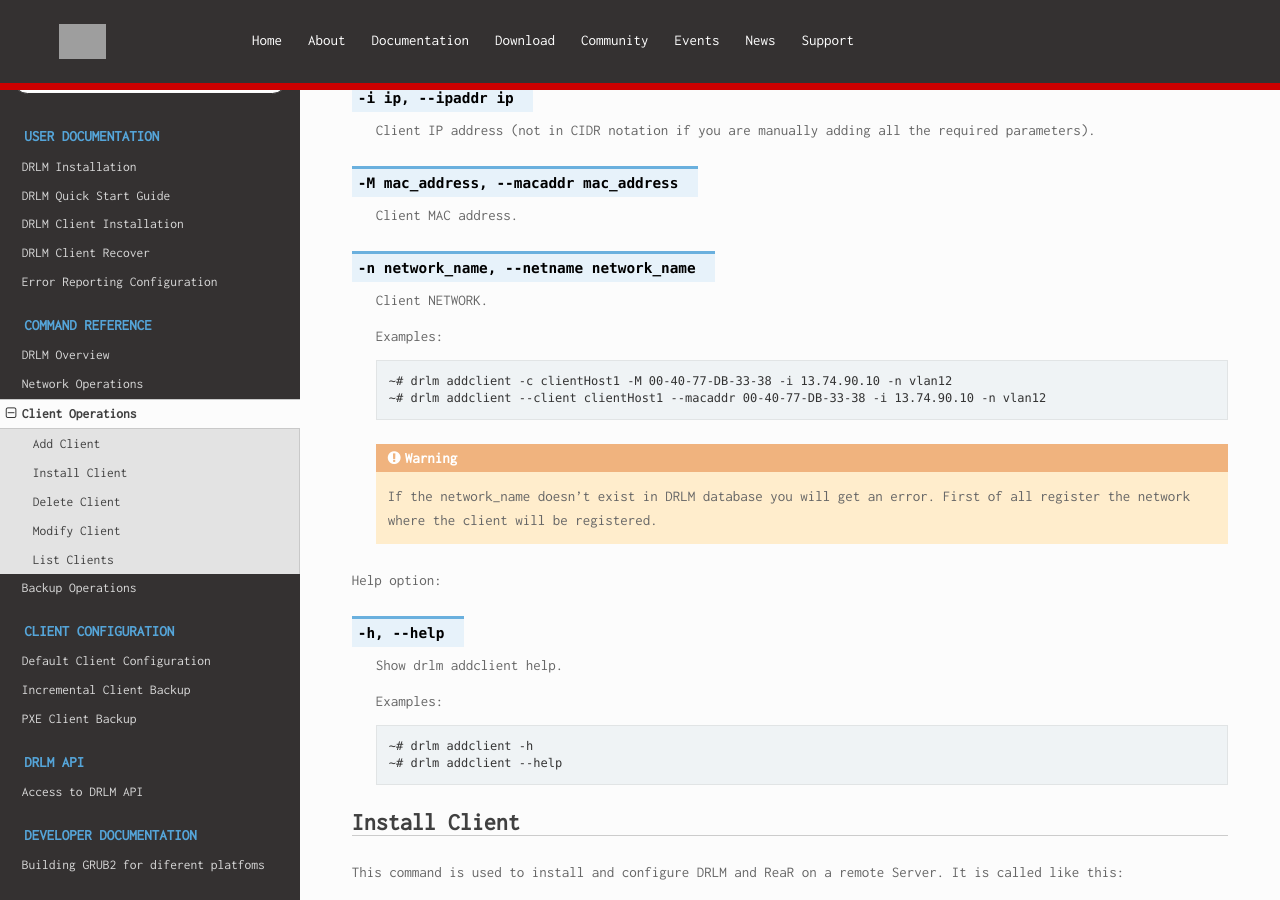
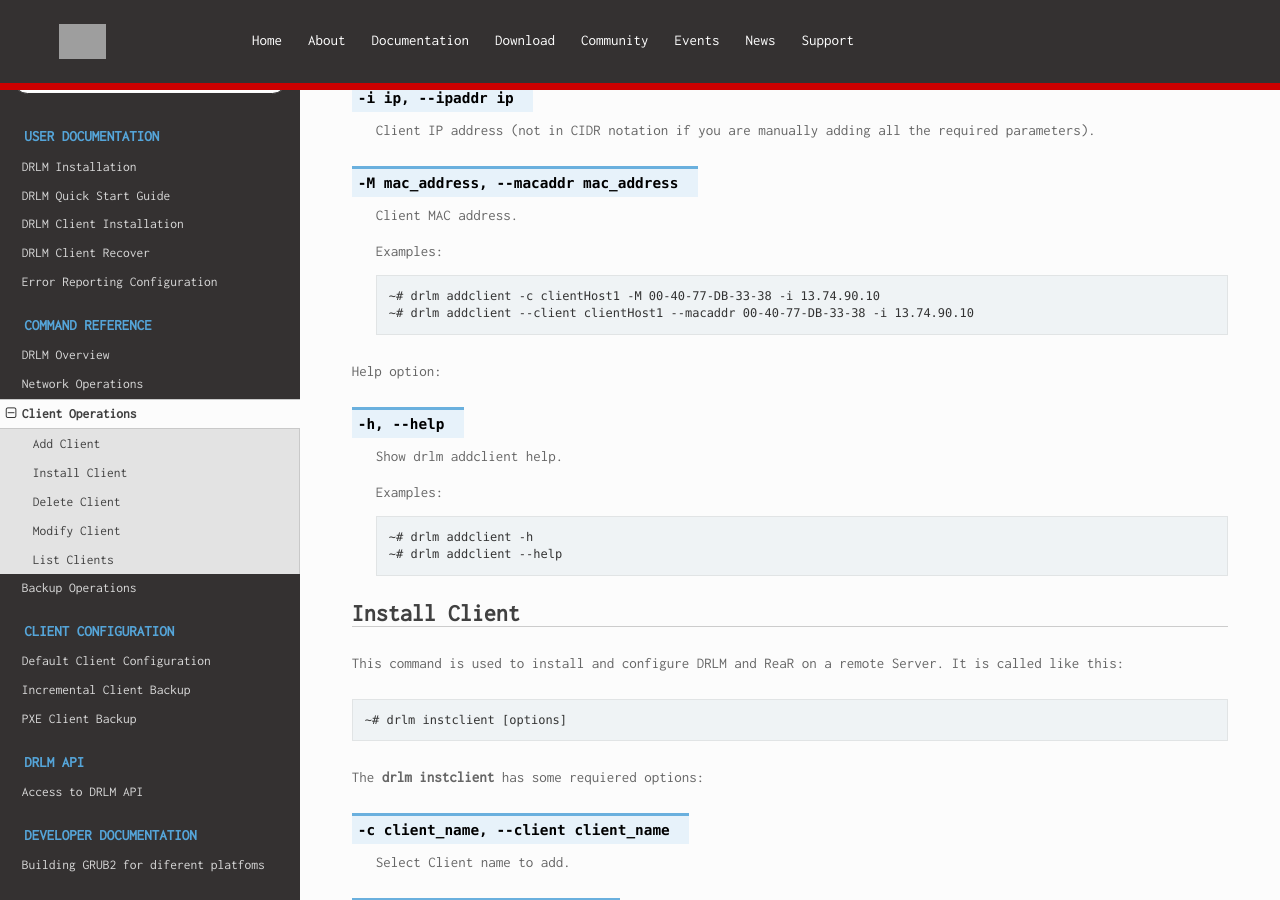
Before and after one commit to brainupdaters/drlm-docs, a Sphinx documentation site: the page built from docs/source/client_opers.rst, in a window 1280 px wide and 900 px high, scrolled down 1534 px. Built offline with Sphinx 7.4.7 and the Read the Docs theme 2.0.0, drawn with Linux system fonts in a browser that asks for light colours; some web fonts are replaced; grey boxes are pictures that could not be loaded.

```diff
--- a/docs/source/About.rst
+++ b/docs/source/About.rst
@@ -118,6 +118,12 @@ DRLM Version 2.4.0 (October 2021) - Release Notes
   * NRDP Nagios support
 
   * New write and full write mode in bkpmgr workflow
+
+  * Configurable backup status after runbackup (enabled, disabled, write or full-write mode)
+
+  * Information improvements and new one client mode in drlm-stord
+
+  * Encrypted backup files
 
 
 DRLM Version 2.3.2 (December 2020) - Release Notes
--- a/docs/source/client_opers.rst
+++ b/docs/source/client_opers.rst
@@ -80,21 +80,12 @@ If the client is not network reachable when you want to register it in the datab
 
   Client MAC address.
 
-.. option:: -n network_name, --netname network_name
-
-  Client NETWORK.
-
   Examples:
 
   .. code-block:: console
 
-    ~# drlm addclient -c clientHost1 -M 00-40-77-DB-33-38 -i 13.74.90.10 -n vlan12
-    ~# drlm addclient --client clientHost1 --macaddr 00-40-77-DB-33-38 -i 13.74.90.10 -n vlan12
-
-  .. warning::
-
-    If the network_name doesn't exist in DRLM database you will get an error. First
-    of all register the network where the client will be registered.
+    ~# drlm addclient -c clientHost1 -M 00-40-77-DB-33-38 -i 13.74.90.10
+    ~# drlm addclient --client clientHost1 --macaddr 00-40-77-DB-33-38 -i 13.74.90.10
 
 Help option:
 
```
